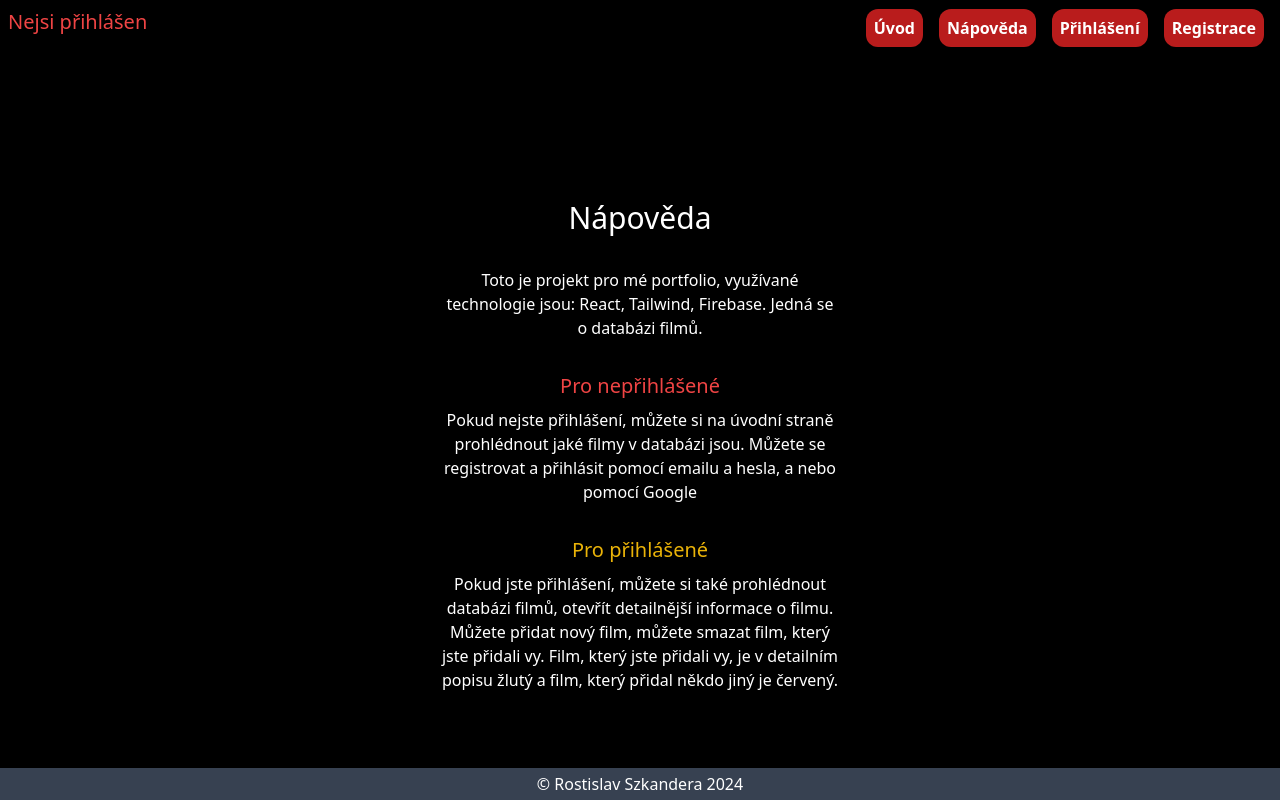
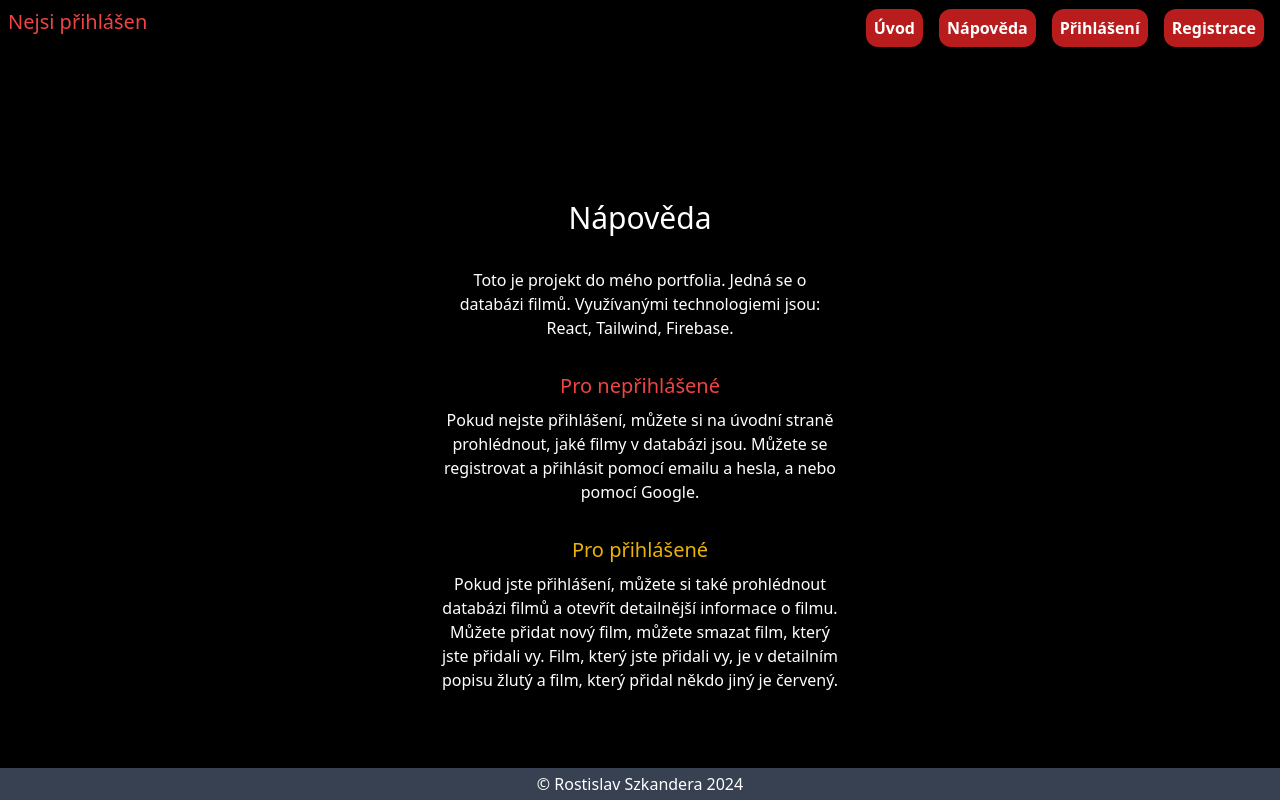
Before and after one commit to RostislavSzkandera/Movies-Database, a React (Create React App) app: page /help in a window 1280 px wide. Built offline with nearby package versions, Linux system fonts and the light colour scheme; no server answers.

Commit message:
Change text addmovie, help

```diff
--- a/src/pages/AddMovie.js
+++ b/src/pages/AddMovie.js
@@ -133,7 +133,7 @@ const validateValues = (inputValues) => {
             ) : null}
 
 
-          <label htmlFor="photo">Obrázek filmu</label>
+          <label htmlFor="photo">Vložte obrázek</label>
           <input
             id="photo"
             type="file"
--- a/src/pages/Help.js
+++ b/src/pages/Help.js
@@ -5,16 +5,16 @@ const Help = () => {
     <section className="flex flex-col pt-40 justify-center items-center">
         <div className="flex flex-col text-center w-[400px]">
           <h2 className="text-3xl mb-8">Nápověda</h2>
-          <p className="mb-8">Toto je projekt pro mé portfolio, využívané technologie jsou: React, Tailwind,
-            Firebase. Jedná se o databázi filmů.
+          <p className="mb-8">Toto je projekt do mého portfolia. Jedná se o databázi filmů. Využívanými technologiemi jsou: React, Tailwind,
+            Firebase.
           </p>
           <h2 className="text-red-500 text-xl mb-2">Pro nepřihlášené</h2>
-          <p className="mb-8">Pokud nejste přihlášení, můžete si na úvodní straně prohlédnout
+          <p className="mb-8">Pokud nejste přihlášení, můžete si na úvodní straně prohlédnout,
             jaké filmy v databázi jsou. Můžete se registrovat a přihlásit pomocí emailu a hesla,
-            a nebo pomocí Google
+            a nebo pomocí Google.
           </p>
           <h2 className="text-yellow-500 text-xl mb-2">Pro přihlášené</h2>
-          <p className="mb-2">Pokud jste přihlášení, můžete si také prohlédnout databázi filmů,
+          <p className="mb-2">Pokud jste přihlášení, můžete si také prohlédnout databázi filmů a
             otevřít detailnější informace o filmu. Můžete přidat nový film,
             můžete smazat film, který jste přidali vy. Film, který jste přidali vy,
             je v detailním popisu žlutý a film, který přidal někdo jiný je červený.
```
